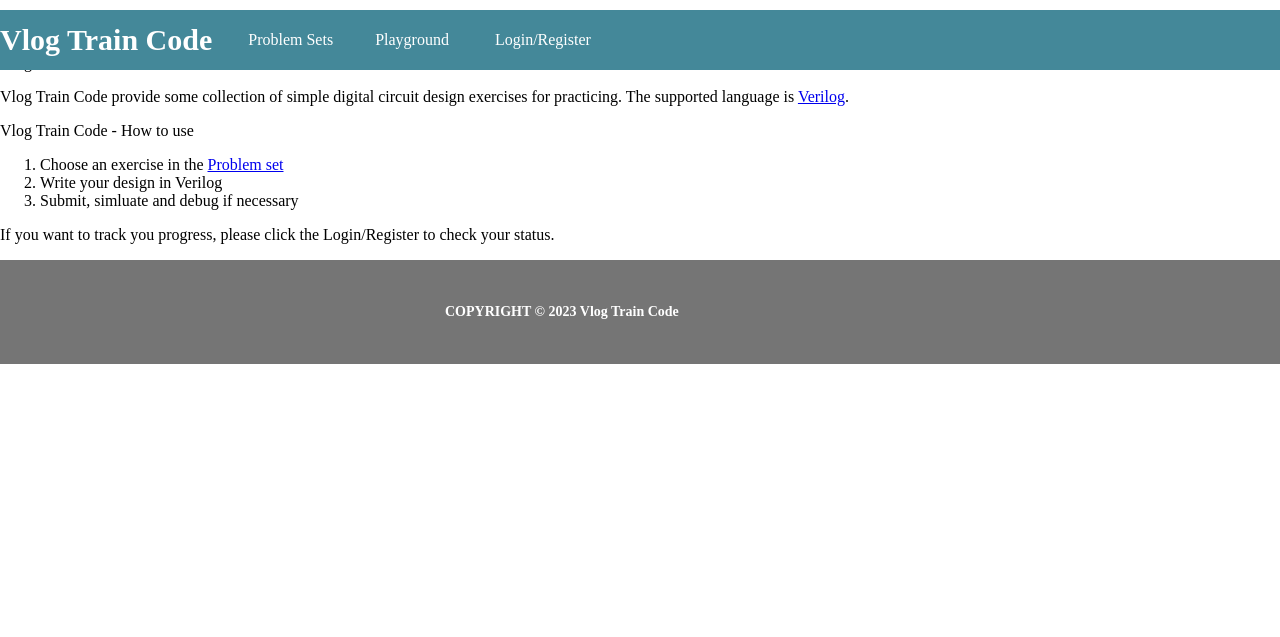
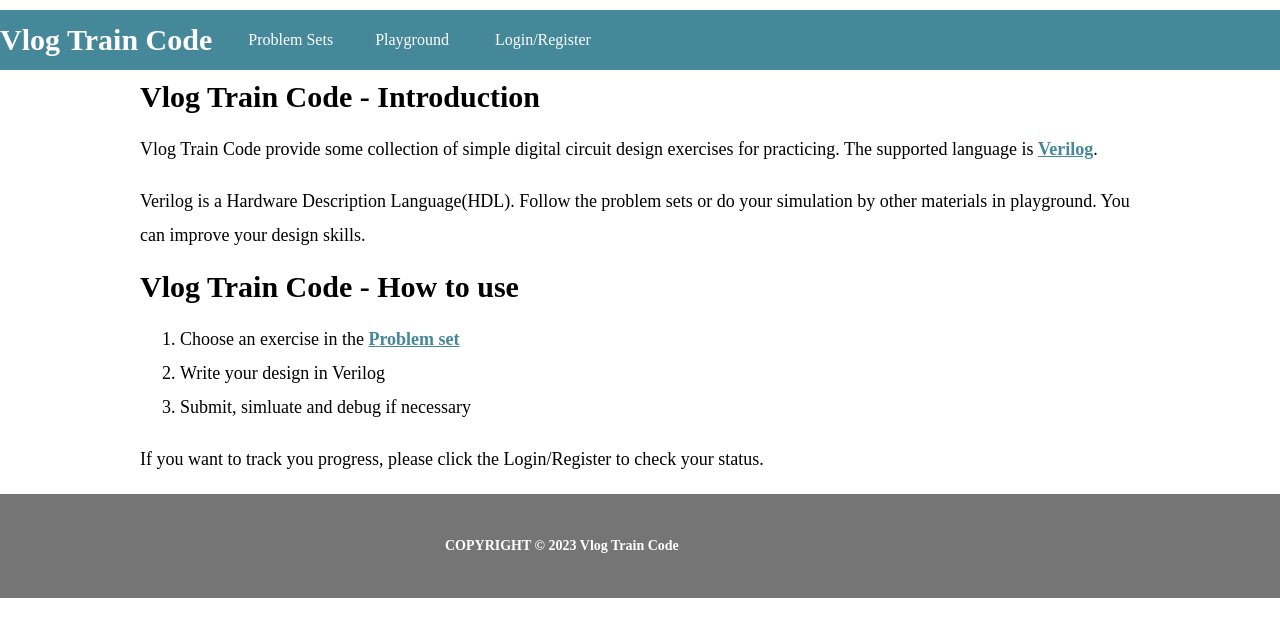
Before and after one commit to c20kyo1827/vlogtrain, a Flask app: page / in a window 1280 px wide. Shown: the top 637 px of the page. Run offline with Flask 3, Linux system fonts and the light colour scheme; some libraries are stand-ins or nearby versions.

Commit message:
feat: pages view

```diff
--- a/static/css/base.css
+++ b/static/css/base.css
@@ -8,7 +8,7 @@
 
 .header{
     width: 100%;
-    height: 54px;
+    height: 80px;
     position: fixed;
     top: 0px;
     left: 0px;
@@ -26,7 +26,7 @@
 /* navigation*/
 .navigation{
     display: flex;
-    height: 60px;
+
     align-items: center;
     background-color: #448899;
     gap: 30px;
@@ -92,6 +92,10 @@
 }
 .navigation-option-sign--show{
     display: block;
+}
+.navigation-option-fold-menu{
+    box-sizing: border-box;
+    display: none;
 }
 
 /*====================*/
@@ -318,6 +322,24 @@
     }
 }
 
+@media (max-width: 600px){
+    .navigation-option-fold-menu{
+        display: flex;
+    }
+    .navigation-option-problem{
+        display: none;
+    }
+    .navigation-option-playground{
+        display: none;
+    }
+    .navigation-option-sign{
+        display: none;
+    }
+    .navigation-option-sign-out{
+        display: none;
+    }
+}
+
 @media (max-width: 360px){
     .navigation{
         width: 100%;
--- a/static/css/index.css
+++ b/static/css/index.css
@@ -1,4 +1,32 @@
-@media (min-width: 360px) and (max-width: 1200px){
+.info-title{
+    font-weight: 700;
+    font-size: 30px;
+    font-family: "Noto Sans TC";
+    color: #000000;
+    line-height: 34px;
+}
+
+.info-content{
+    font-weight: 500;
+    font-size: 18px;
+    font-family: "Noto Sans TC";
+    color: #000000;
+    line-height: 34px;
+}
+
+.info-href{
+    font-weight: 700;
+    color: #448899;
+}
+
+@media (min-width: 1000px){
+    .main{
+        margin: auto;
+        width: 1000px;
+    }
+}
+
+@media (min-width: 360px) and (max-width: 1000px){
     .main{
         width: 100%;
     }
--- a/static/js/base.js
+++ b/static/js/base.js
@@ -126,7 +126,6 @@ baseNamespace.initialization = function initialization(){
     let header = document.querySelector(".header");
     let headerCSS = window.getComputedStyle(header);
     let sibling = header.nextElementSibling;
-    console.log(sibling);
     if(window.getComputedStyle(sibling).position === "fixed") return;
     sibling.style.marginTop = headerCSS.height;
 
--- a/templates/base.html
+++ b/templates/base.html
@@ -16,6 +16,9 @@
             <button class="navigation-option-playground navigation-button--setting">Playground</button>
             <button class="navigation-option-sign navigation-button--setting navigation-option-sign--show">Login/Register</button>
             <button class="navigation-option-sign-out navigation-button--setting">Logout</button>
+            <div class="navigation-button--setting navigation-option-fold-menu">
+                <i class="fa-solid fa-bars"></i>
+            </div>
         </nav>
     </header>
     <div></div> <!-- Add a empty element to shift all element -->
--- a/templates/index.html
+++ b/templates/index.html
@@ -5,17 +5,21 @@
 {%endblock%}
 {%block main%}
     <main class="main">
-        <div> Vlog Train Code - Introduction </div>
-        <div>
+        <div class="info-title"> Vlog Train Code - Introduction </div>
+        <div class="info-content">
             <p>
                 Vlog Train Code provide some collection of simple digital circuit design exercises for practicing.
-                The supported language is <a href="https://ieeexplore.ieee.org/document/1620780">Verilog</a>.
+                The supported language is <a href="https://ieeexplore.ieee.org/document/1620780" class="info-href">Verilog</a>.
+            </p>
+            <p>
+                Verilog is a Hardware Description Language(HDL). Follow the problem sets or do your simulation by other materials in playground.
+                You can improve your design skills.
             </p>
         </div>
-        <div> Vlog Train Code - How to use </div>
-        <div>
+        <div class="info-title"> Vlog Train Code - How to use </div>
+        <div class="info-content">
             <ol>
-                <li>Choose an exercise in the <a href="/problem_sets">Problem set</a></li>
+                <li>Choose an exercise in the <a href="/problem_sets"  class="info-href">Problem set</a></li>
                 <li>Write your design in Verilog</li>
                 <li>Submit, simluate and debug if necessary</li>
             </ol>
```
